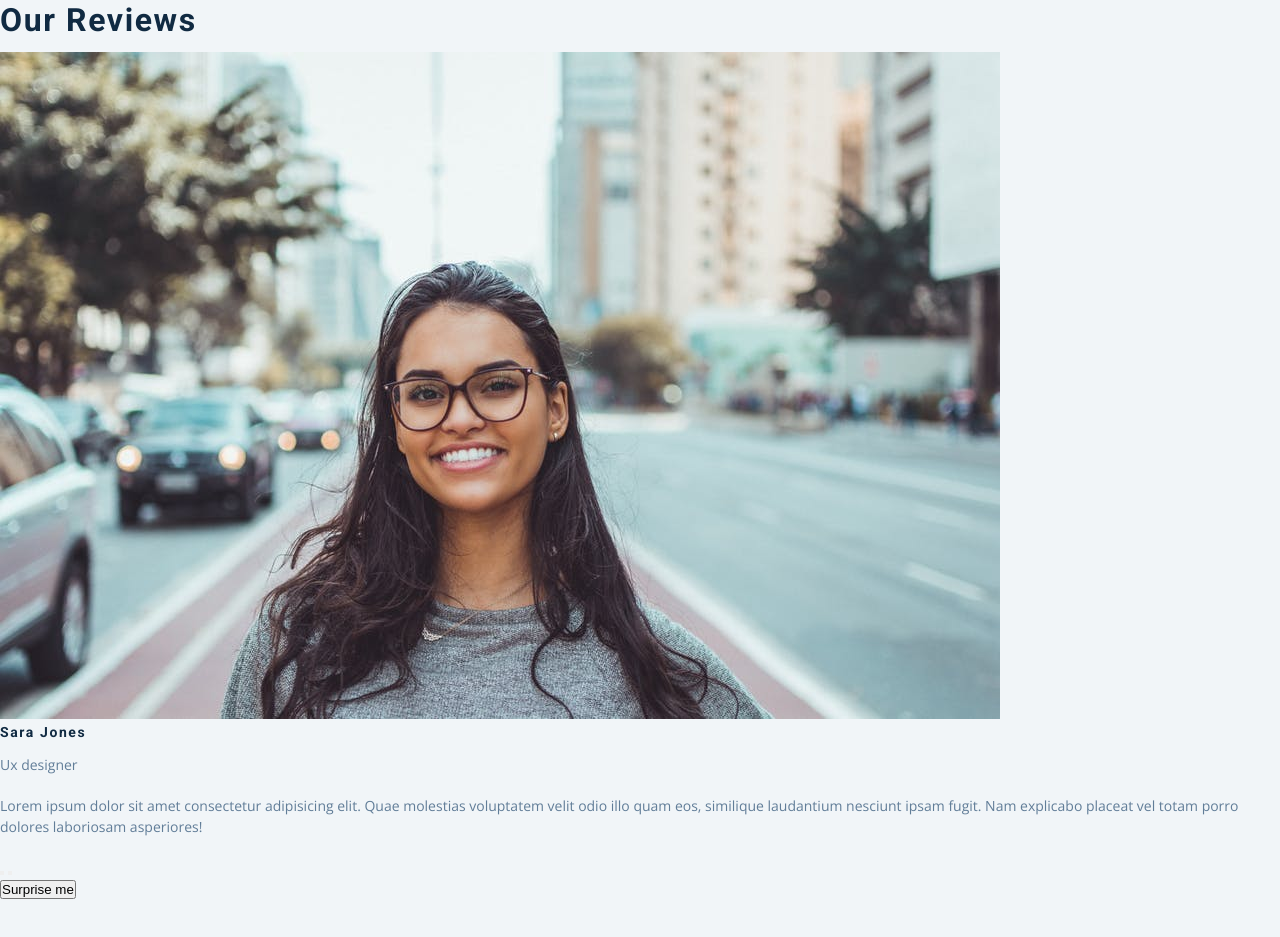
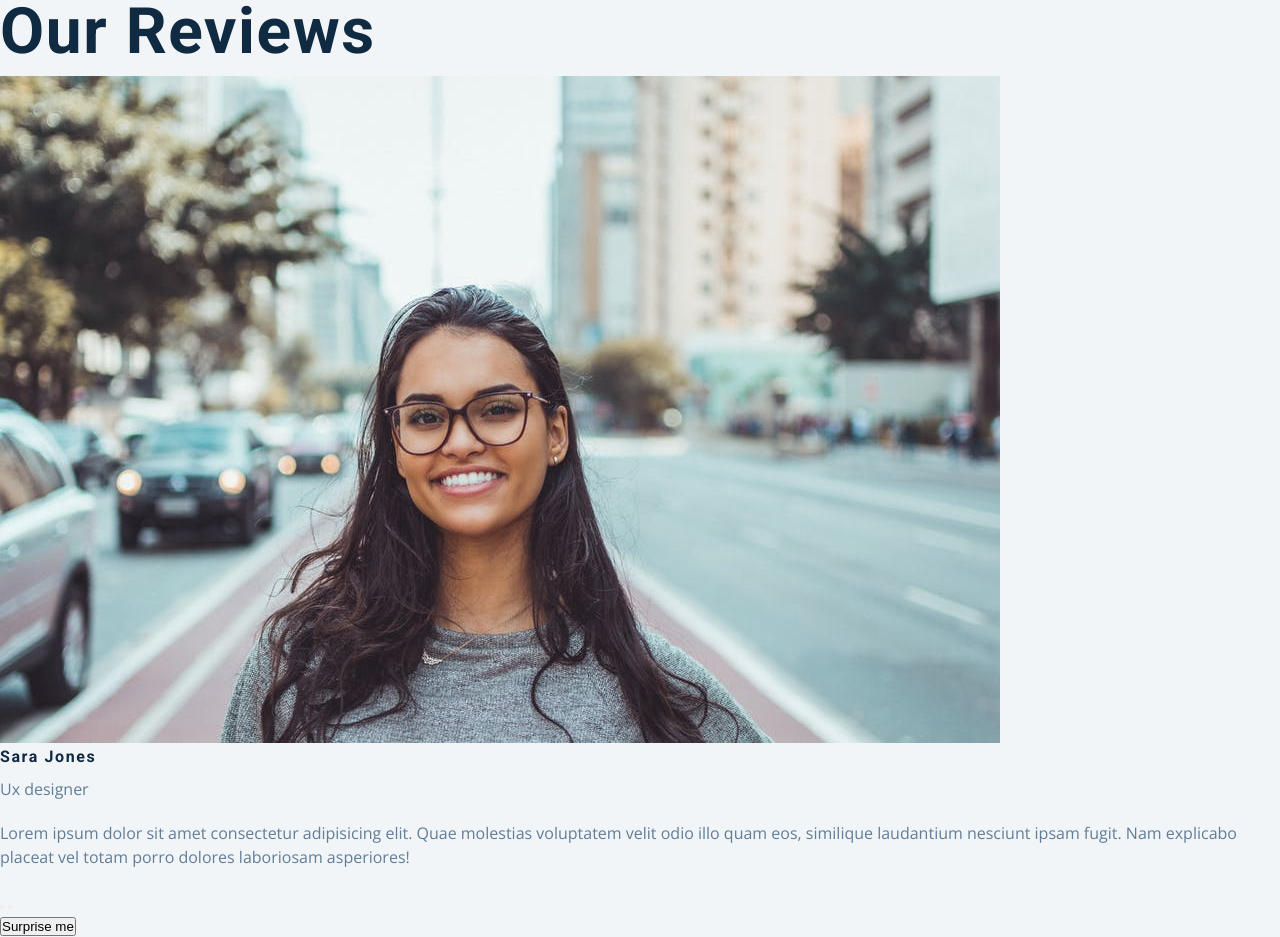
Before and after one commit to Katiasun/Reviews, a plain HTML site: page index.html in a window 1280 px wide. Before the commit the page ends 899 px from the top, so only its background shows below. Drawn offline with nearby package versions, Linux system fonts and the light colour scheme.

Commit message:
add styles for media and mon-width: 800px. For body, h2, h4

```diff
--- a/style.css
+++ b/style.css
@@ -52,3 +52,18 @@ p {
   margin-bottom: 1.25rem;
   color: var(--clr-grey-5);
 }
+
+@media screen and (min-width: 800px) {
+  body{
+    font-size: 1rem;
+  }
+  h2 {
+    font-size: 4rem;
+  }
+  h4 {
+    font-size: 1rem;
+  }
+  h2, h4 {
+    line-height: 1;
+  }
+}
```
